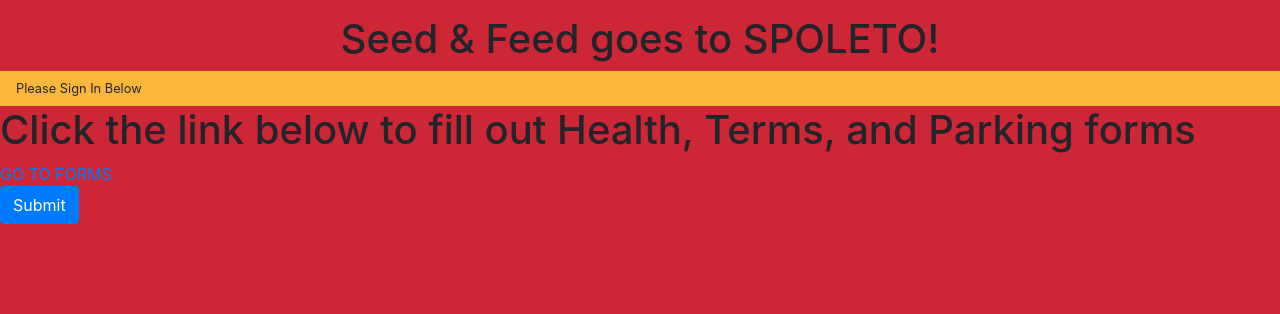
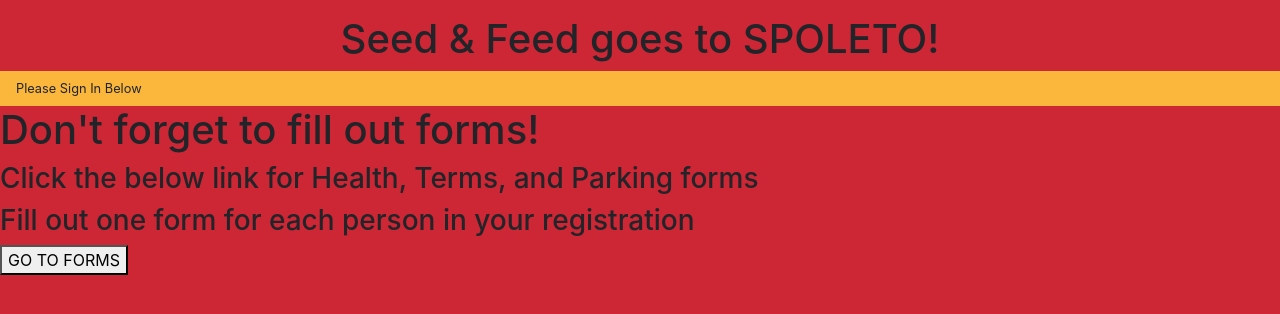
Before and after one commit to rosenkrans/sfma-spoleto, a React (Create React App) app: page /1/forms in a window 1280 px wide. Shown: the top 314 px of the page. Built offline with nearby package versions, Linux system fonts and the light colour scheme; no server answers.

Commit message:
changed submit buttons to say NEXT. Changed link to forms to be a button.

```diff
--- a/src/components/AboutTheTripForm.js
+++ b/src/components/AboutTheTripForm.js
@@ -200,7 +200,7 @@
             type='submit'
             value='Submit'
           >
-            Submit
+            NEXT
           </button>
         </form>
 
--- a/src/components/AboutTheUserForm.js
+++ b/src/components/AboutTheUserForm.js
@@ -50,7 +50,7 @@
           type='submit'
           value='Submit'
         >
-          Submit
+          NEXT
         </button>
 
       </div>
--- a/src/components/AboutYourPeopleForm.js
+++ b/src/components/AboutYourPeopleForm.js
@@ -113,7 +113,7 @@
           type='submit'
           value='Submit'
         >
-          Submit
+          NEXT
         </button>
 
       </div>
--- a/src/components/Forms.js
+++ b/src/components/Forms.js
@@ -6,51 +6,8 @@
 class Forms extends React.Component {
   state = {
     userId: '',
-    createdAt: new Date(),
-
+    createdAt: new Date()
   }
-
-  // getTripData = async userId => {
-  //   // console.log(userId)
-  //   try {
-  //     const trip = await abouttripsRef
-  //     .where('aboutTrip.userId', '==', userId)
-  //     .get()
-  //     console.log(trip)
-  //     this.setState({trip: trip.docs[0].data().aboutTrip})
-  //   } catch(error) {
-  //     console.log('Error getting trips', error)
-  //   }
-  // }
-
-  // getUserData = async userId => {
-  //   try{
-  //     const userOne = await aboutusersRef
-  //     .where('aboutUser.userId', '==', userId)
-  //     .get()
-  //     console.log(userOne)
-  //     this.setState({adults:[userOne.docs[0].data().aboutUser]})
-  //   } catch(error){
-  //     console.log('Error getting userOne', error)
-  //   }
-  // }
-
-  // componentDidMount(){
-  //   this.getTripData(this.props.match.params.userId)
-  //   this.getUserData(this.props.match.params.userId)
-  // }
-
-  // handleInputChange = (personType, index, e) => {
-  //   console.log(index)
-  //   console.log(e)
-  //   this.setState({
-  //     [personType]: [
-  //        ...this.state[personType].slice(0,index),
-  //        Object.assign({}, this.state[personType][index], {[e.target.name]: e.target.value}),
-  //        ...this.state[personType].slice(index+1)
-  //     ]
-  //   });
-  // }
 
   handleSubmit = async (e) => {
     e.preventDefault();
@@ -65,23 +22,23 @@
     return (
       <div className="forms-form-wrapper">
         <div>
-          <h1>Click the link below to fill out Health, Terms, and Parking forms</h1>
+          <h1>Don't forget to fill out forms!</h1>
+          <h3>Click the below link for Health, Terms, and Parking forms</h3>
+          <h3>Fill out one form for each person in your registration</h3>
         </div>
 
         <div>
-          {/* <p>http://bit.ly/Spoleto2020Forms</p> */}
-          <a target = '_blank' href='http://bit.ly/Spoleto2020Forms'>GO TO FORMS</a>
-          {/* <Link to='http://bit.ly/Spoleto2020Forms'><button>GO TO FORMS</button></Link> */}
+          <a target = '_blank' href='http://bit.ly/Spoleto2020Forms'><button>GO TO FORMS</button></a>
         </div>
 
-        <button
+        {/* <button
           onClick={this.handleSubmit}
           className='btn btn-primary'
           type='submit'
           value='Submit'
         >
-          Submit
-        </button>
+          Click here for forms
+        </button> */}
 
       </div>
     )
--- a/src/components/ShoppingCart.js
+++ b/src/components/ShoppingCart.js
@@ -94,7 +94,7 @@
             type='submit'
             value='Submit'
           >
-            Submit
+            SUBMIT
           </button>
         </form>
 
--- a/src/components/SleepingArrangements.js
+++ b/src/components/SleepingArrangements.js
@@ -104,7 +104,7 @@
             type='submit'
             value='Submit'
           >
-            Submit
+            NEXT
           </button>
         </form>
 
```
